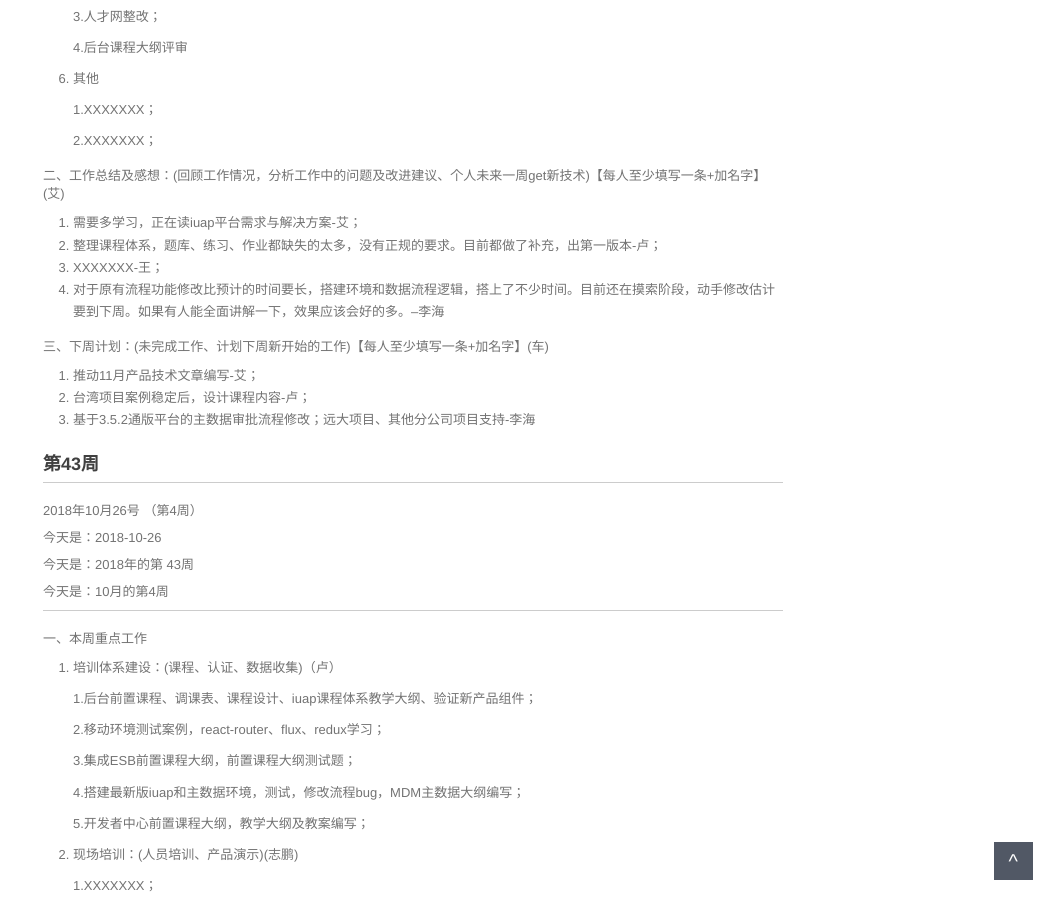
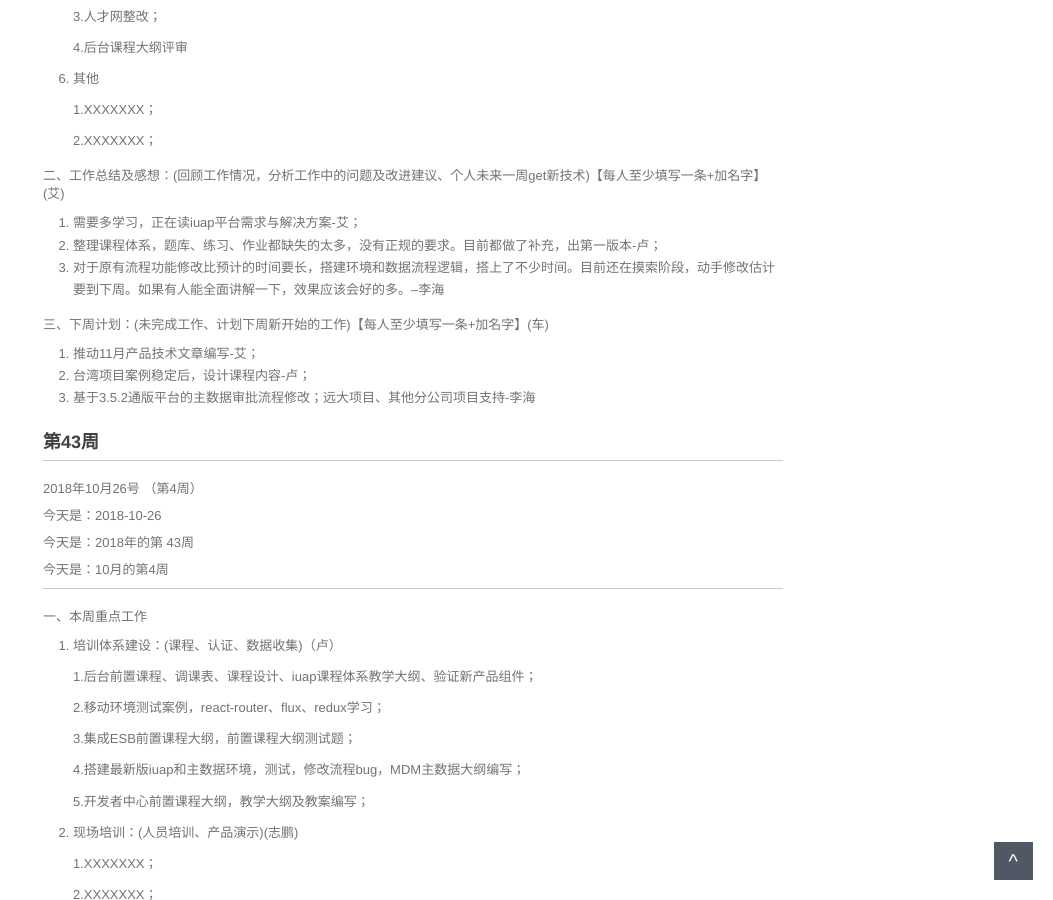
Before and after one commit to walllFlower/blog, a Jekyll site: the page built from _posts/2018-07-17-day_report_cxz.md, in a window 1280 px wide and 900 px high, scrolled down 1152 px. Shown: the whole window, without its empty margins (227-1280 px from the left). Built offline with Jekyll 4.4.1, drawn with Linux system fonts in a browser that asks for light colours; comment, search, counter and statistics services are not loaded.

Commit message:
Update 2018-07-17-day_report_cxz.md

```diff
--- a/_posts/2018-07-17-day_report_cxz.md
+++ b/_posts/2018-07-17-day_report_cxz.md
@@ -79,8 +79,7 @@ categories: 技术运营工作周报
 
 1. 需要多学习，正在读iuap平台需求与解决方案-艾；
 2. 整理课程体系，题库、练习、作业都缺失的太多，没有正规的要求。目前都做了补充，出第一版本-卢；
-3. XXXXXXX-王；
-4. 对于原有流程功能修改比预计的时间要长，搭建环境和数据流程逻辑，搭上了不少时间。目前还在摸索阶段，动手修改估计要到下周。如果有人能全面讲解一下，效果应该会好的多。--李海
+3. 对于原有流程功能修改比预计的时间要长，搭建环境和数据流程逻辑，搭上了不少时间。目前还在摸索阶段，动手修改估计要到下周。如果有人能全面讲解一下，效果应该会好的多。--李海
 
 三、下周计划：(未完成工作、计划下周新开始的工作)【每人至少填写一条+加名字】(车)
 
```
